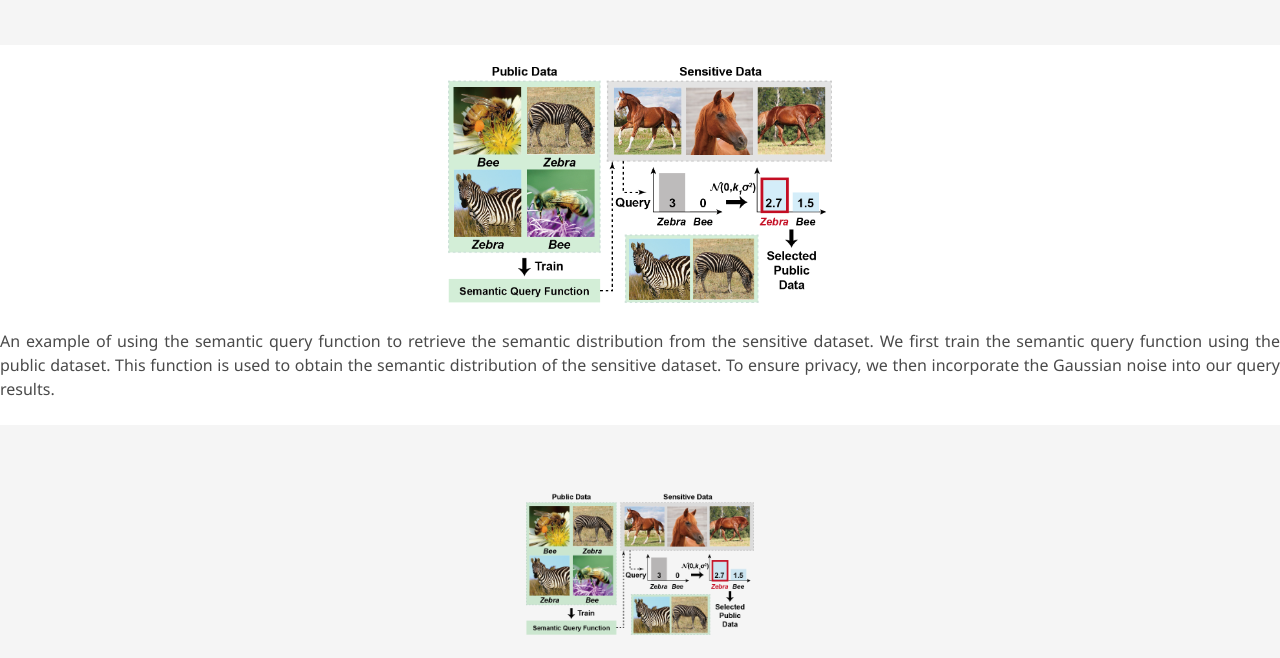
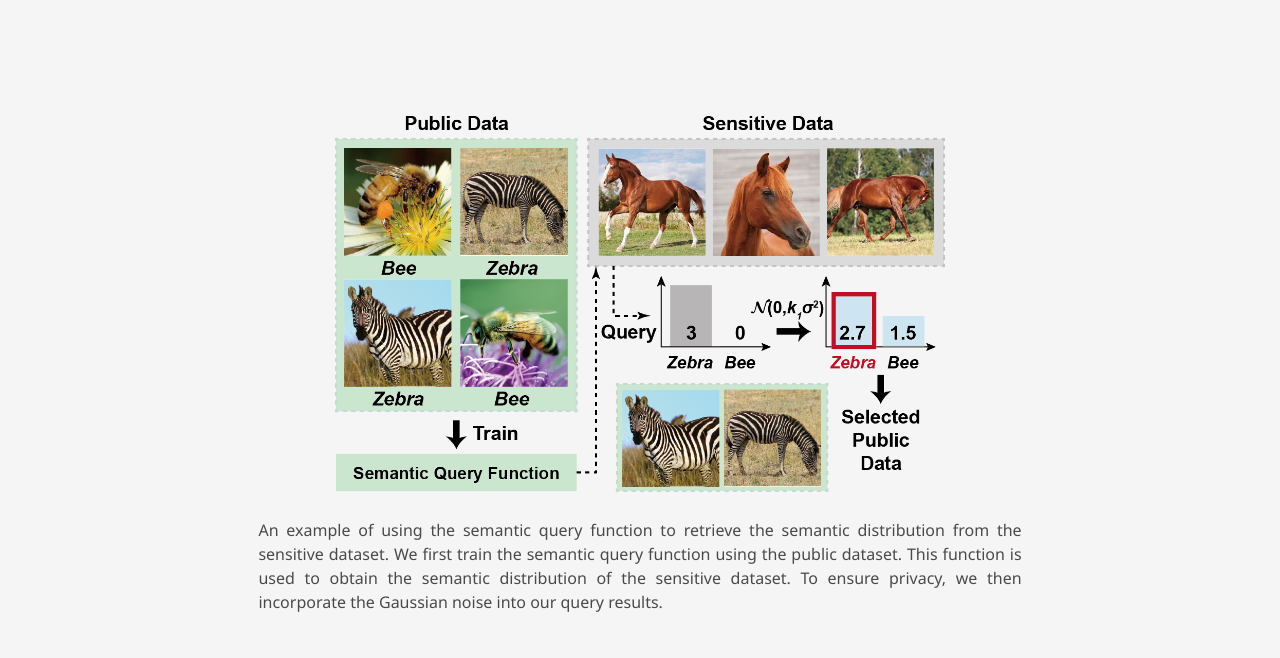
Before and after one commit to DP-Image-Syn/privimage, a plain HTML site: page index.html in a window 1280 px wide. Shown: the part 1080-1738 px from the top of the page. Drawn offline with nearby package versions, Linux system fonts and the light colour scheme; some icons are missing; a web font is replaced by a local one.

Commit message:
Update index.html

```diff
--- a/index.html
+++ b/index.html
@@ -146,28 +146,13 @@
 </section>
 <!-- End paper abstract -->
 
-
-<section id="teaser-image">
-        </p>
-        <figure style="margin-top: 20px; margin-bottom: 20px;">
-            <center>
-            <img width="30%" src="static/images/sdq.png" style="margin-bottom: 20px;">
-        </center>
-          <div class="content has-text-justified">
-            <p class="caption">
-                An example of using the semantic query function to retrieve the semantic distribution from the sensitive dataset. We first train the semantic query function using the public dataset. This function is used to obtain the semantic distribution of the sensitive dataset. To ensure privacy, we then incorporate the Gaussian noise into our query results.
-            </p><p class="caption">
-          </div>
-        </p>
-  </section>
-
 <section class="section hero is-light">
   <div class="container is-max-desktop">
     <div class="columns is-centered has-text-centered">
       <div class="column is-four-fifths">
         <figure style="margin-top: 20px; margin-bottom: 20px;">
             <center>
-            <img width="30%" src="static/images/sdq.png" style="margin-bottom: 20px;">
+            <img width="80%" src="static/images/sdq.png" style="margin-bottom: 20px;">
         </center>
           <div class="content has-text-justified">
             <p class="caption">
```
